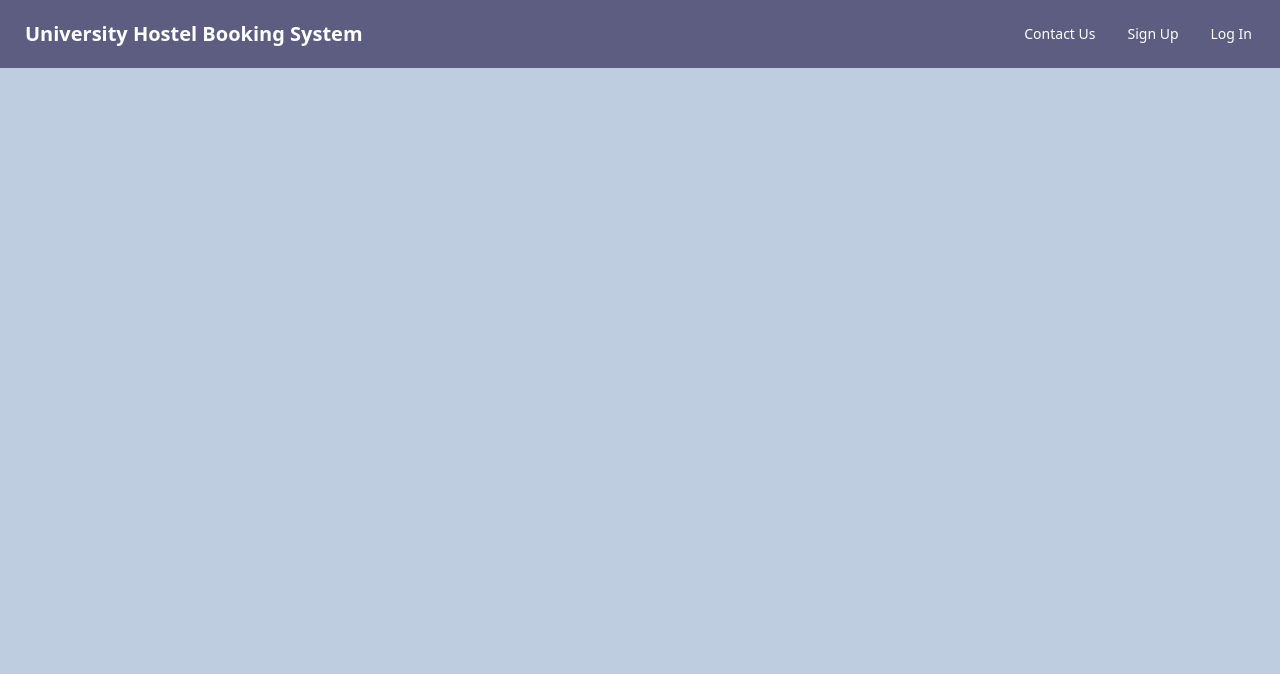
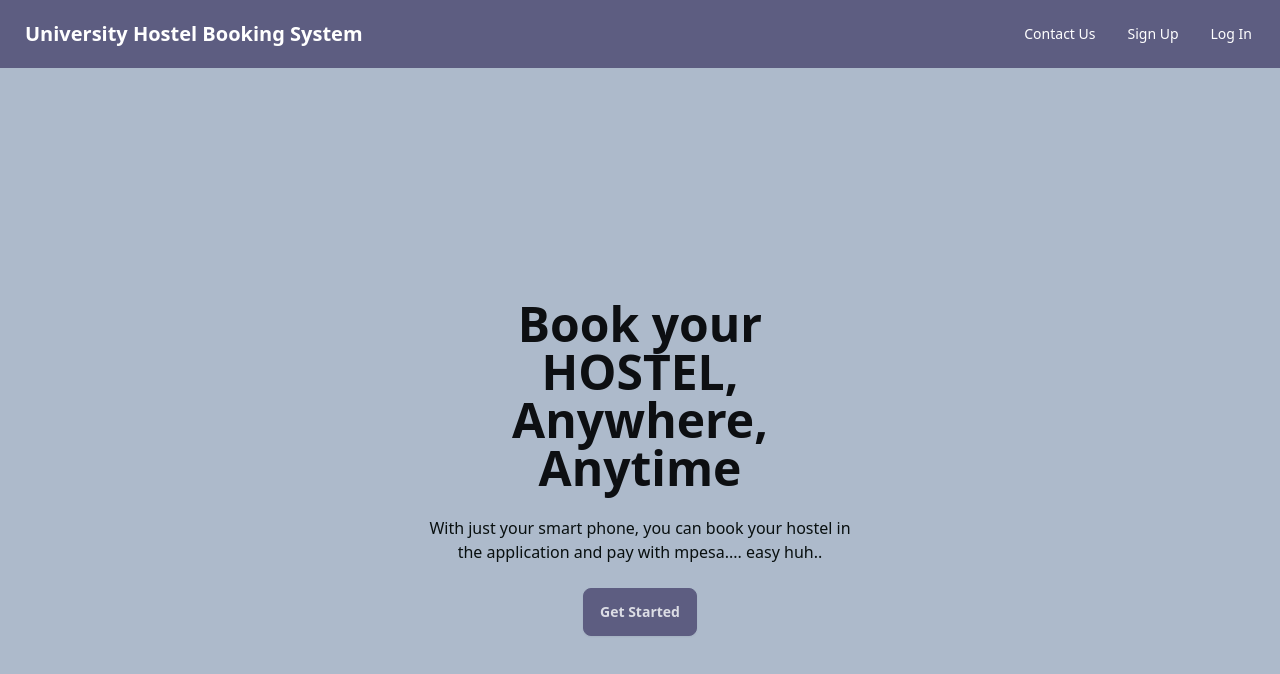
Before and after one commit to EvansMungai/UHBUI, an Angular app: page / in a window 1280 px wide. Shown: the top 674 px of the page. Built offline with nearby package versions, Linux system fonts and the light colour scheme.

Commit message:
Create hero component

```diff
--- /dev/null
+++ b/components/elements/hero/hero.component.html
@@ -0,0 +1,11 @@
+<div class="hero bg-base-200 min-h-screen">
+    <div class="hero-content text-center">
+      <div class="max-w-md">
+        <h1 class="text-5xl font-bold">Book your HOSTEL, Anywhere, Anytime</h1>
+        <p class="py-6 text-neutral">
+            With just your smart phone, you can book your hostel in the application and pay with mpesa.... easy huh..
+        </p>
+        <button class="btn btn-secondary">Get Started</button>
+      </div>
+    </div>
+  </div>
--- a/src/app/app.component.html
+++ b/src/app/app.component.html
@@ -1 +1,2 @@
-<app-navbar></app-navbar>
+<app-navbar />
+<app-hero />
--- a/src/app/app.component.ts
+++ b/src/app/app.component.ts
@@ -1,11 +1,12 @@
 import { Component } from '@angular/core';
 import { RouterOutlet } from '@angular/router';
+import { HeroComponent } from "../../components/elements/hero/hero.component";
 import { NavbarComponent } from "../../components/elements/navbar/navbar.component";
 
 @Component({
   selector: 'app-root',
   standalone: true,
-  imports: [RouterOutlet, NavbarComponent],
+  imports: [RouterOutlet, HeroComponent, NavbarComponent],
   templateUrl: './app.component.html',
   styleUrl: './app.component.css'
 })
```
Also changed, not shown: components/elements/hero/hero.component.ts (added, +12 -0 lines), components/elements/hero/hero.component.css (added), 1 other file (tests, documents, lock files or other folders).
